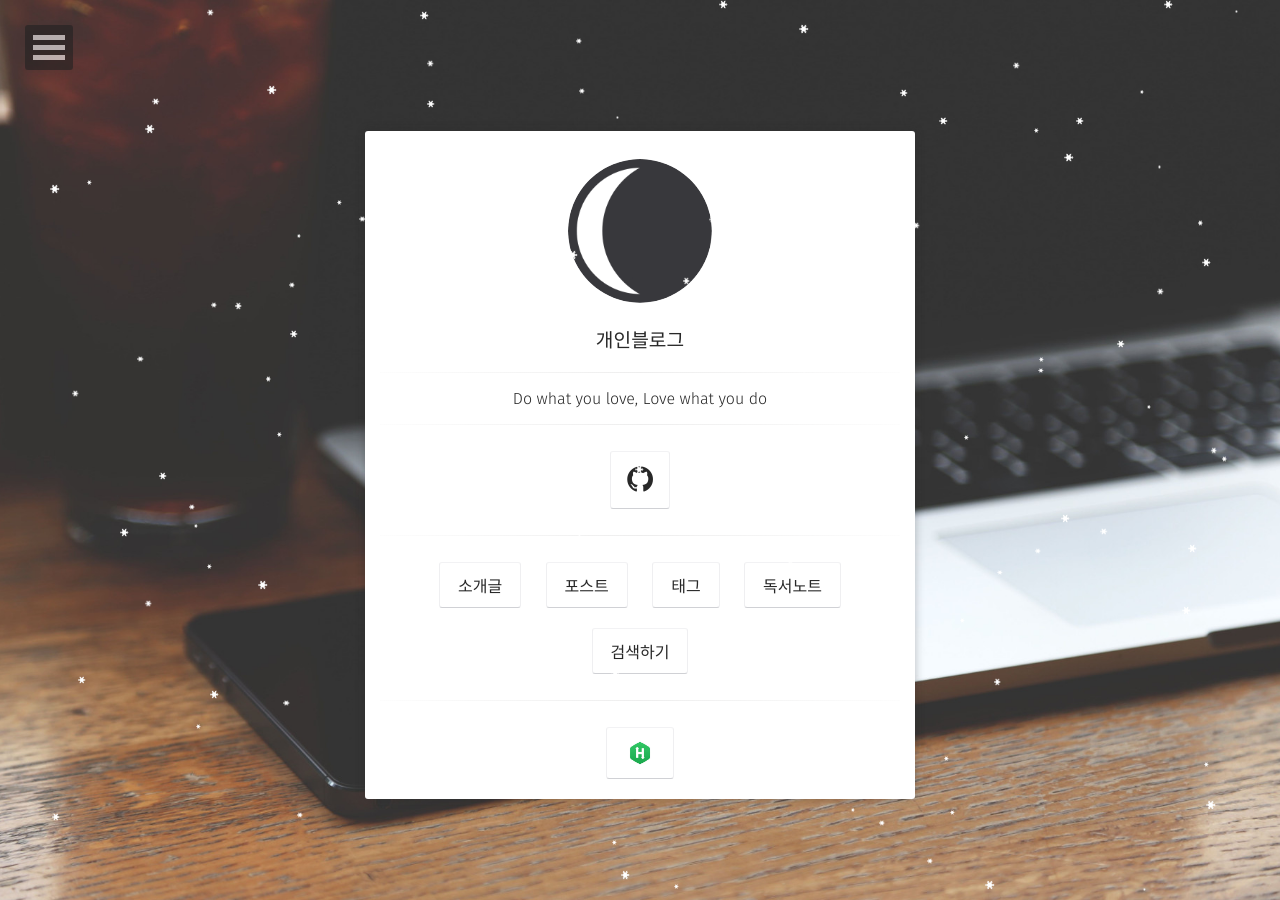
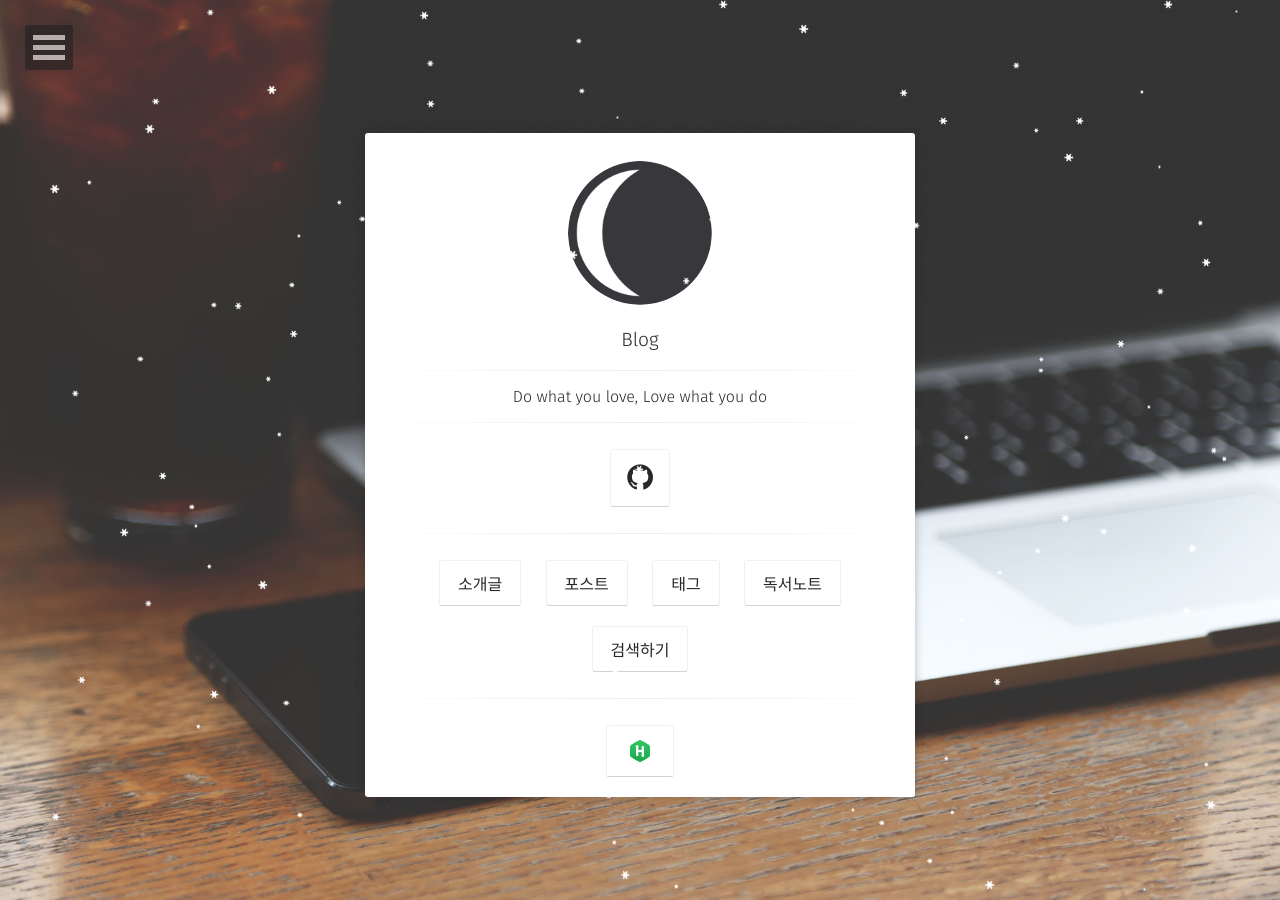
Before and after one commit to sloth9143/sloth9143.github.io, a Jekyll site: the page built from index.html, in a window 1280 px wide. Built offline with Jekyll 4.4.1, drawn with Linux system fonts in a browser that asks for light colours; some web fonts are replaced.

Commit message:
home update

```diff
--- a/_config.yml
+++ b/_config.yml
@@ -1,5 +1,5 @@
 # Site
-title:              개인블로그
+title:              Blog
 bio:                'Do what you love, Love what you do'
 description:        "Web 관련 개발을 주로 하고 있는 초급 개발자입니다."
 reading_time:       true
```
